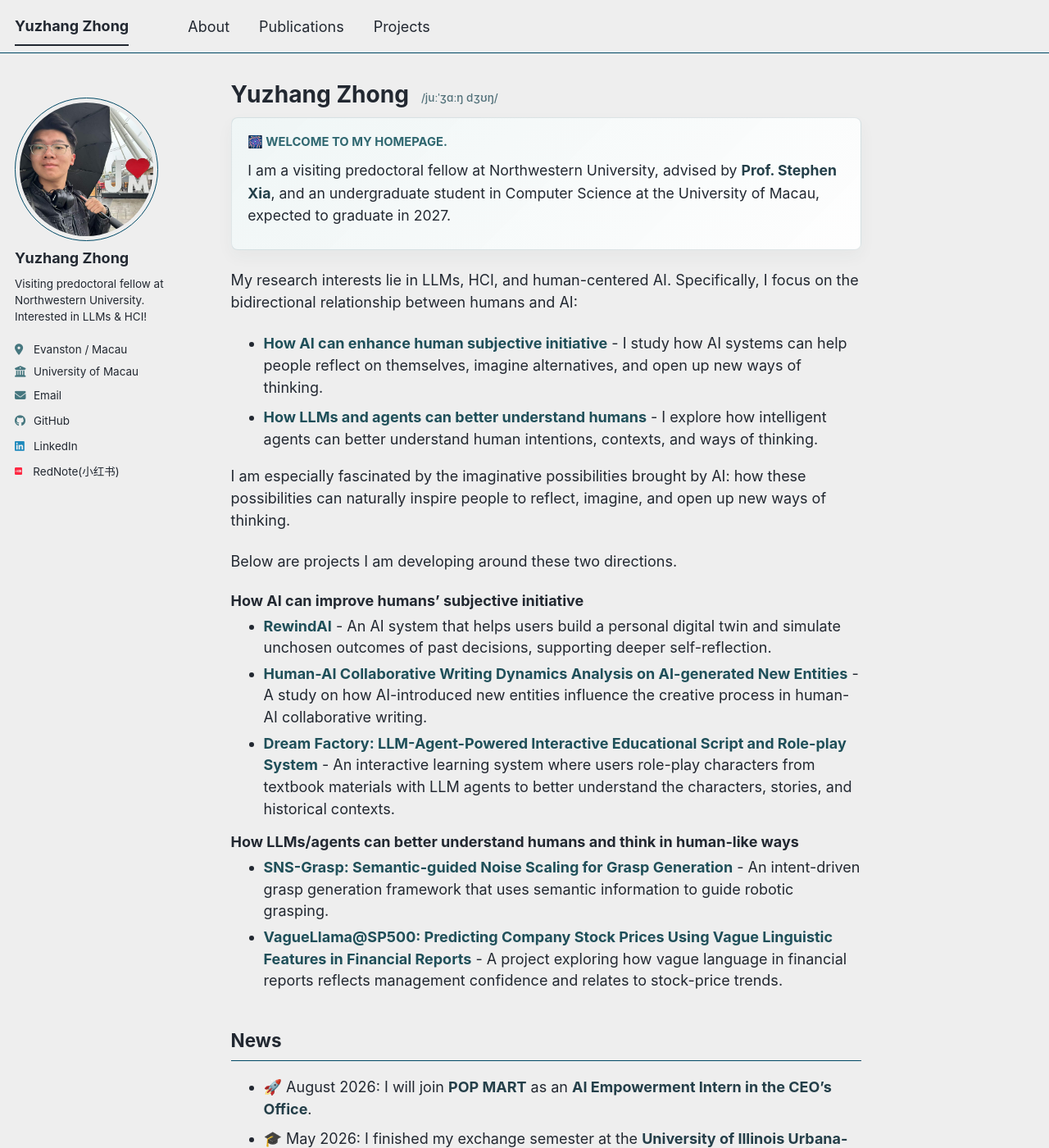
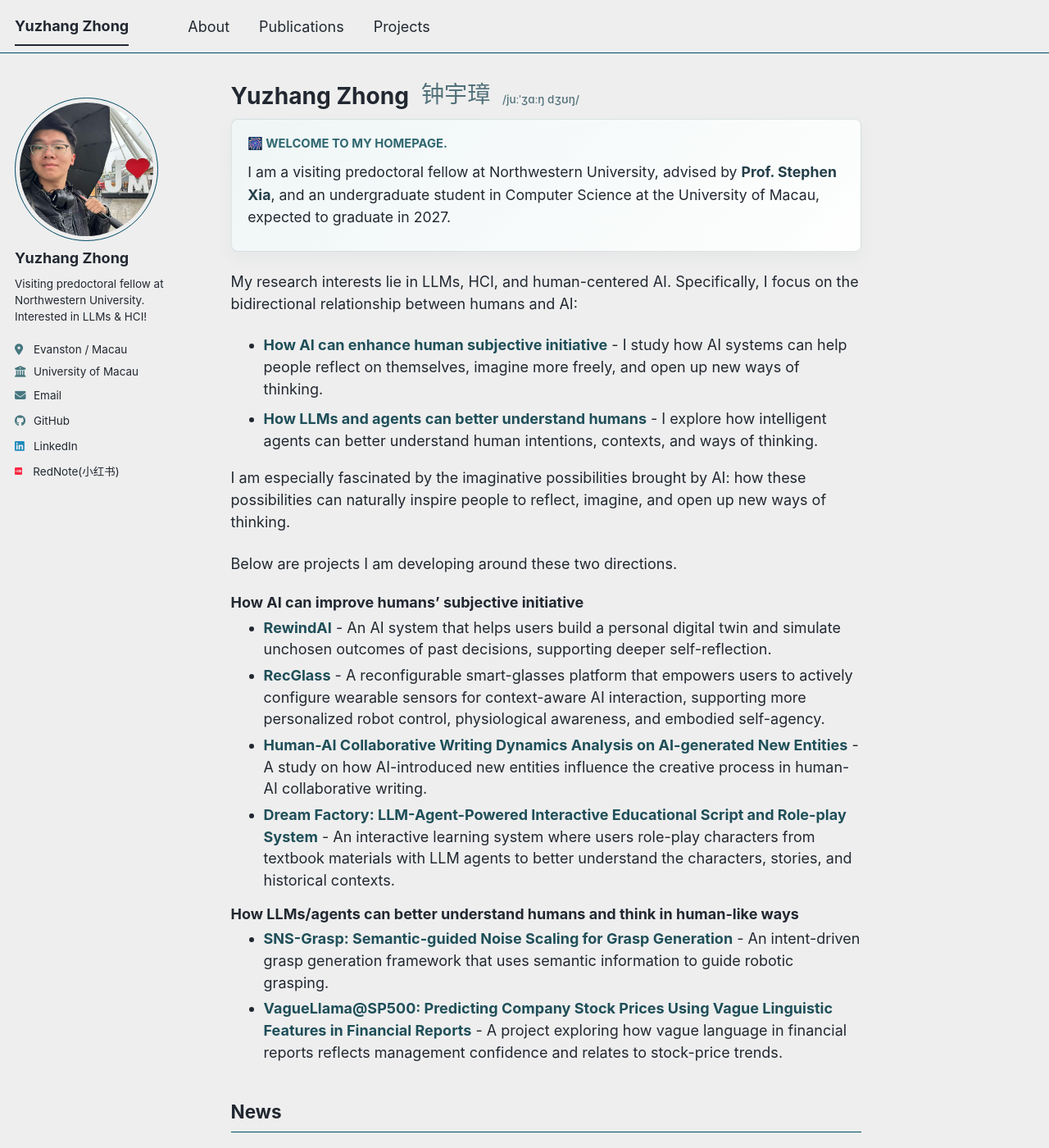
Before and after one commit to yuzhang-zhong/yuzhang-zhong.github.io, a Jekyll site: the page built from _pages/about.md, in a window 1280 px wide and 1400 px high. Shown: the whole window at 82% size. Built offline with Jekyll 4.4.1, drawn with Linux system fonts in a browser that asks for light colours; a style sheet for code colours, icons or effects is not loaded.

Commit message:
Add RecGlass and Chinese name

```diff
--- a/_includes/head/custom.html
+++ b/_includes/head/custom.html
@@ -45,14 +45,24 @@
     line-height: 1.55;
   }
 
+  .name-chinese,
   .name-pronunciation {
     display: inline-block;
     margin-left: 0.45rem;
     color: #52717a;
-    font-size: 0.48em;
     font-weight: 500;
     vertical-align: 0.08em;
     white-space: nowrap;
+  }
+
+  .name-chinese {
+    font-family: -apple-system, BlinkMacSystemFont, "Segoe UI", "Noto Sans CJK SC", "Microsoft YaHei", sans-serif;
+    font-size: 1em;
+    letter-spacing: 0;
+  }
+
+  .name-pronunciation {
+    font-size: 0.48em;
   }
 
   .interest-visual {
--- a/_pages/about.md
+++ b/_pages/about.md
@@ -1,6 +1,6 @@
 ---
 permalink: /
-title: 'Yuzhang Zhong <span class="name-pronunciation">/juːˈʒɑːŋ dʒʊŋ/</span>'
+title: 'Yuzhang Zhong <span class="name-chinese">钟宇璋</span> <span class="name-pronunciation">/juːˈʒɑːŋ dʒʊŋ/</span>'
 browser_title: "Yuzhang's Homepage ;)"
 author_profile: true
 redirect_from:
@@ -16,7 +16,7 @@ redirect_from:
 My research interests lie in LLMs, HCI, and human-centered AI. Specifically, I
 focus on the bidirectional relationship between humans and AI:
 
-- <span class="project-name">How AI can enhance human subjective initiative</span> - I study how AI systems can help people reflect on themselves, imagine alternatives, and open up new ways of thinking.
+- <span class="project-name">How AI can enhance human subjective initiative</span> - I study how AI systems can help people reflect on themselves, imagine more freely, and open up new ways of thinking.
 - <span class="project-name">How LLMs and agents can better understand humans</span> - I explore how intelligent agents can better understand human intentions, contexts, and ways of thinking.
 
 I am especially fascinated by the imaginative possibilities brought by AI: how
@@ -30,6 +30,7 @@ Below are projects I am developing around these two directions.
 ### How AI can improve humans' subjective initiative
 
 - <span class="project-name">RewindAI</span> - An AI system that helps users build a personal digital twin and simulate unchosen outcomes of past decisions, supporting deeper self-reflection.
+- <span class="project-name">RecGlass</span> - A reconfigurable smart-glasses platform that empowers users to actively configure wearable sensors for context-aware AI interaction, supporting more personalized robot control, physiological awareness, and embodied self-agency.
 - <span class="project-name">Human-AI Collaborative Writing Dynamics Analysis on AI-generated New Entities</span> - A study on how AI-introduced new entities influence the creative process in human-AI collaborative writing.
 - <span class="project-name">Dream Factory: LLM-Agent-Powered Interactive Educational Script and Role-play System</span> - An interactive learning system where users role-play characters from textbook materials with LLM agents to better understand the characters, stories, and historical contexts.
 
```
Also changed, not shown: _portfolio/recglass.md (added, +22 -0 lines).
